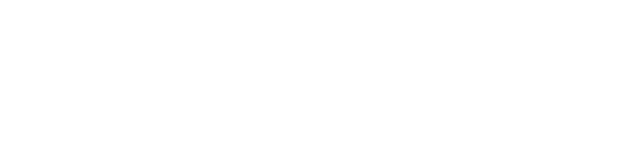
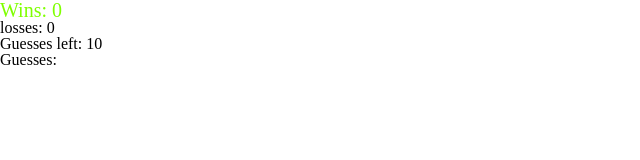
Before and after one commit to nicholasmerritt99/Psychic-Game, a plain HTML site: page index.html in a window 1280 px wide. Shown: the whole page, without its empty margins (0-640 px from the left). Drawn offline with Linux system fonts and the light colour scheme.

Commit message:
added to my java

```diff
--- a/assets/css/style.css
+++ b/assets/css/style.css
@@ -0,0 +1,5 @@
+#wins{
+    font-size: 20px;
+    color: chartreuse;
+
+}
--- a/assets/javascript/game.js
+++ b/assets/javascript/game.js
@@ -18,6 +18,7 @@ window.onload = function () {
         // When the user presses a key, it will run the following function...
         document.onkeypress = function(event) {
             var userGuess = event.key;
+
 
             if(userGuess === computerChoice){
                 wins++;
--- a/index.html
+++ b/index.html
@@ -11,10 +11,10 @@
 </head>
 <body>
     <div>
-        <p id="wins"></p>
-        <p id="losses"></p>
-        <p id="guessesleft"></p>
-        <p id="guesses"></p>
+        <p id="wins">Wins: 0</p>
+        <p id="losses">losses: 0</p>
+        <p id="guessesleft">Guesses left: 10</p>
+        <p id="guesses">Guesses:</p>
 
     </div>
 
```
